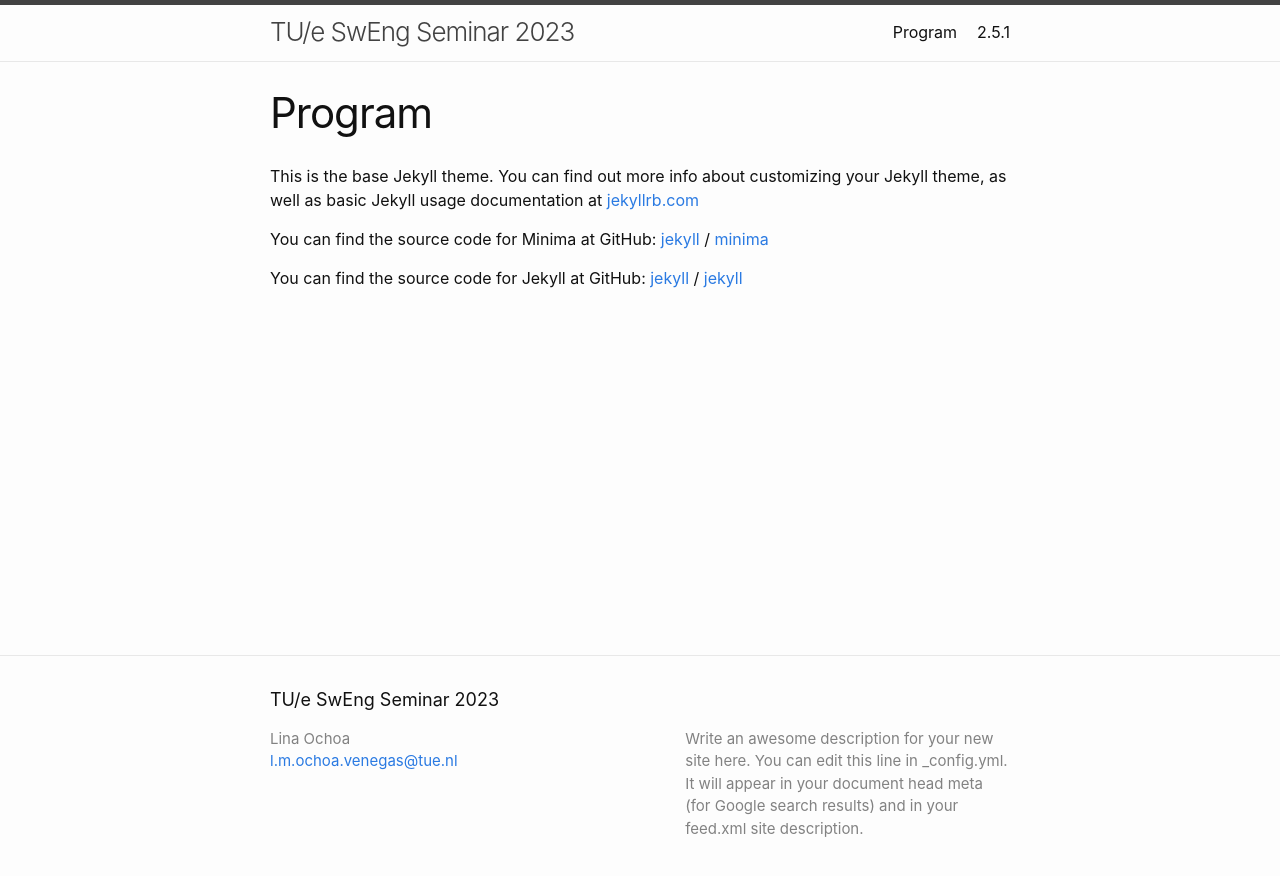
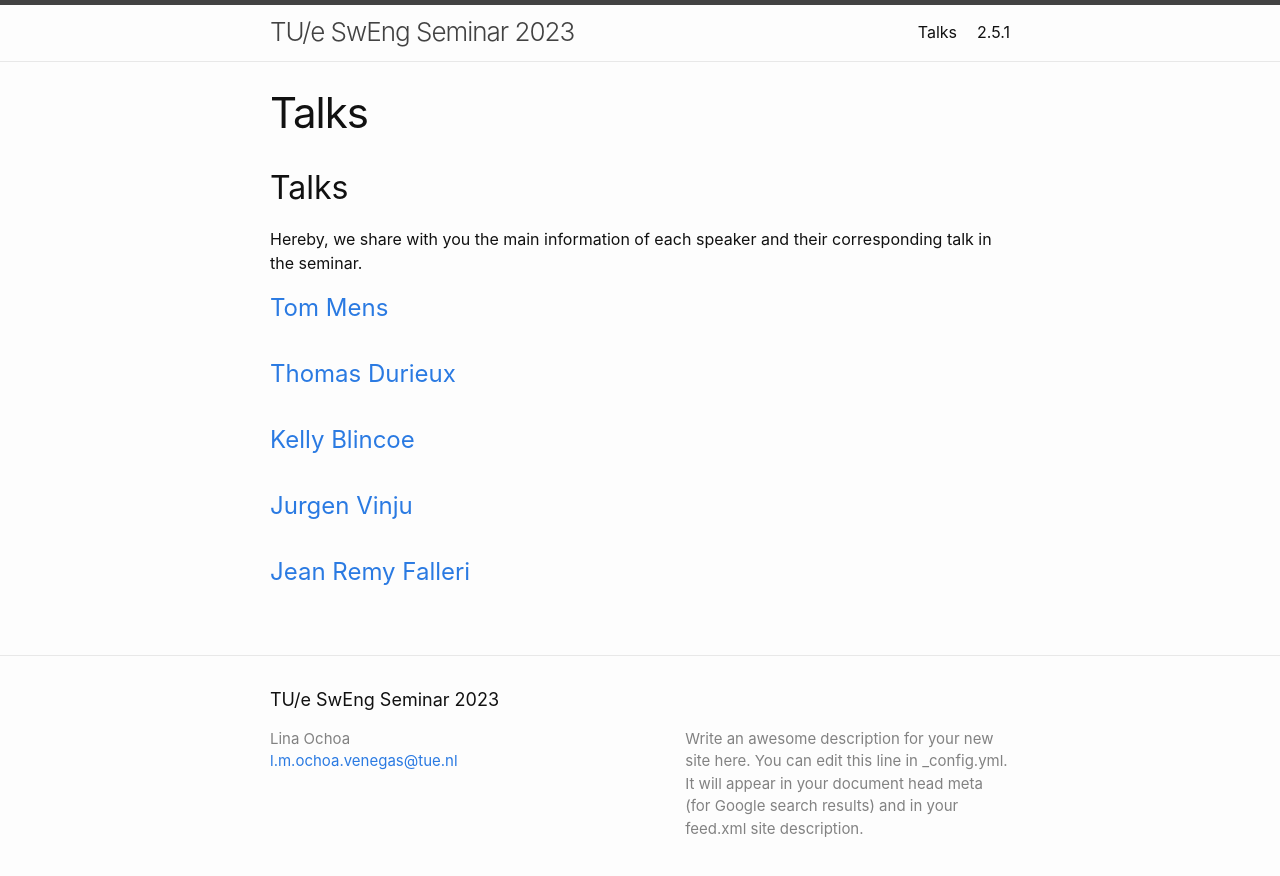
Before and after one commit to lmove/sweng-seminar, a Jekyll site: the page built from docs/talks.md, in a window 1280 px wide. Shown: the top 876 px of the page. Built offline with Jekyll 4.4.1, drawn with Linux system fonts in a browser that asks for light colours.

Commit message:
Change look and feel talks

```diff
--- /dev/null
+++ b/docs/_layouts/talks.html
@@ -0,0 +1,29 @@
+---
+layout: page
+---
+
+<div class="home">
+  {%- if page.title -%}
+    <h1 class="page-heading">{{ page.title }}</h1>
+  {%- endif -%}
+
+  {{ content }}
+
+  {%- if site.posts.size > 0 -%}
+    <ul class="post-list">
+      {%- for post in site.posts -%}
+      <li>
+        <h3>
+          <a class="post-link" href="{{ post.url | relative_url }}">
+            {{ post.title | escape }}
+          </a>
+        </h3>
+        {%- if site.show_excerpts -%}
+          {{ post.excerpt }}
+        {%- endif -%}
+      </li>
+      {%- endfor -%}
+    </ul>
+  {%- endif -%}
+
+</div>
--- a/docs/_posts/2023-03-13-jean-remy-falleri.md
+++ b/docs/_posts/2023-03-13-jean-remy-falleri.md
@@ -2,12 +2,13 @@
 layout: post
 ---
 
-# Jean-Rémy Falleri
 > Jean-Rémy Falleri is a full professor at the Enseirb-Matmeca french engineering school and researcher 👨🏻‍🔬 at the LaBRI laboratory.
 He is also a junior member of the Institut Universitaire de France.
 His research focuses on studying software evolution and building tools to support it.
 He is one of the main developers behind GumTree.
 To know more about him, visit his [personal website](https://www.labri.fr/perso/falleri/perso/).
+
+<br>
 
 ## CiDiff - Pinpointing CI Differences in the Wild
 This talk presents an ongoing research project that targets the domain of understanding the differences between two CI jobs execution.
--- a/docs/_posts/2023-03-13-jurgen-vinju.md
+++ b/docs/_posts/2023-03-13-jurgen-vinju.md
@@ -2,11 +2,12 @@
 layout: post
 ---
 
-# Jurgen Vinju
 > Jurgen Vinju is the group leader of the Software Analysis and Transformation (SWAT) research group at CWI.
 He is also a part-time full professor at TU/e.
 His research is focused on metaprogramming and its application in (domain specific) language engineering and software reverse engineering.
 To know more about him, visit his [personal website](https://homepages.cwi.nl/~jurgenv/).
+
+<br>
 
 ## Rascal Lab: Sustainable Research Software Infrastructure for Software Engineering
 
--- a/docs/_posts/2023-03-13-kelly-blincoe.md
+++ b/docs/_posts/2023-03-13-kelly-blincoe.md
@@ -2,11 +2,12 @@
 layout: post
 ---
 
-# Kelly Blincoe
 > Kelly Blincoe is a Senior Lecturer of Software Engineering at the University of Auckland, New Zealand.
 There, she leads the Human Aspects of Software Engineering Lab (HASEL), where she investigates the human and social aspects of software engineering.
 To know more about her, visit her [personal website](https://kblincoe.github.io/).
 
-# Talk Title TBD
+<br>
+
+## Talk Title TBD
 
 **Time:** 11:15-12:00
--- a/docs/_posts/2023-03-13-thomas-durieux.md
+++ b/docs/_posts/2023-03-13-thomas-durieux.md
@@ -2,10 +2,11 @@
 layout: post
 ---
 
-# Thomas Durieux
 > Thomas Durieux is an Assistant Professor at Delft University of Technology since June 2022, after completing his post-doc at KTH, Sweden, and INESC-id, Portugal.
 His research focuses on automating software maintenance tasks such as program repair, software debloat, and improving the maintenance of Docker environments.
 To know more about him, visit his [personal website](https://durieux.me/).
+
+<br>
 
 ## Software Engineering for Docker
 In this talk, Thomas Durieux will present his new research line on Software Engineering for Docker, with a focus on introducing automatic maintenance tasks in the Docker environment.
--- a/docs/_posts/2023-03-13-tom-mens.md
+++ b/docs/_posts/2023-03-13-tom-mens.md
@@ -2,11 +2,12 @@
 layout: post
 ---
 
-# Tom Mens
 > Tom Mens is a full professor at the Institut d'Informatique of the Faculty of Sciences of the University of Mons (UMons) in Belgium.
 He is also the director of the Software Engineering Lab.
 His research interests are centered in the formal foundations of software engineering and the study and creation of automated tools to support it.
 To know more about him, visit his [personal website](http://informatique.umons.ac.be/perso/Mens.Tom/).
+
+<br>
 
 ## The (R)Evolution of CI/CD on GitHub: Promises and Perils of the GitHub Actions Ecosystem
 
--- a/docs/about.md
+++ /dev/null
@@ -1,18 +0,0 @@
----
-layout: page
-title: Program
-permalink: /about/
----
-
-This is the base Jekyll theme. You can find out more info about customizing your Jekyll theme, as well as basic Jekyll usage documentation at [jekyllrb.com](https://jekyllrb.com/)
-
-You can find the source code for Minima at GitHub:
-[jekyll][jekyll-organization] /
-[minima](https://github.com/jekyll/minima)
-
-You can find the source code for Jekyll at GitHub:
-[jekyll][jekyll-organization] /
-[jekyll](https://github.com/jekyll/jekyll)
-
-
-[jekyll-organization]: https://github.com/jekyll
--- /dev/null
+++ b/docs/talks.md
@@ -0,0 +1,7 @@
+---
+layout: talks
+title: Talks
+permalink: /about/
+---
+
+Hereby, we share with you the main information of each speaker and their corresponding talk in the seminar.
```
Also changed, not shown: docs/_layouts/home.html (+0 -22 lines).
